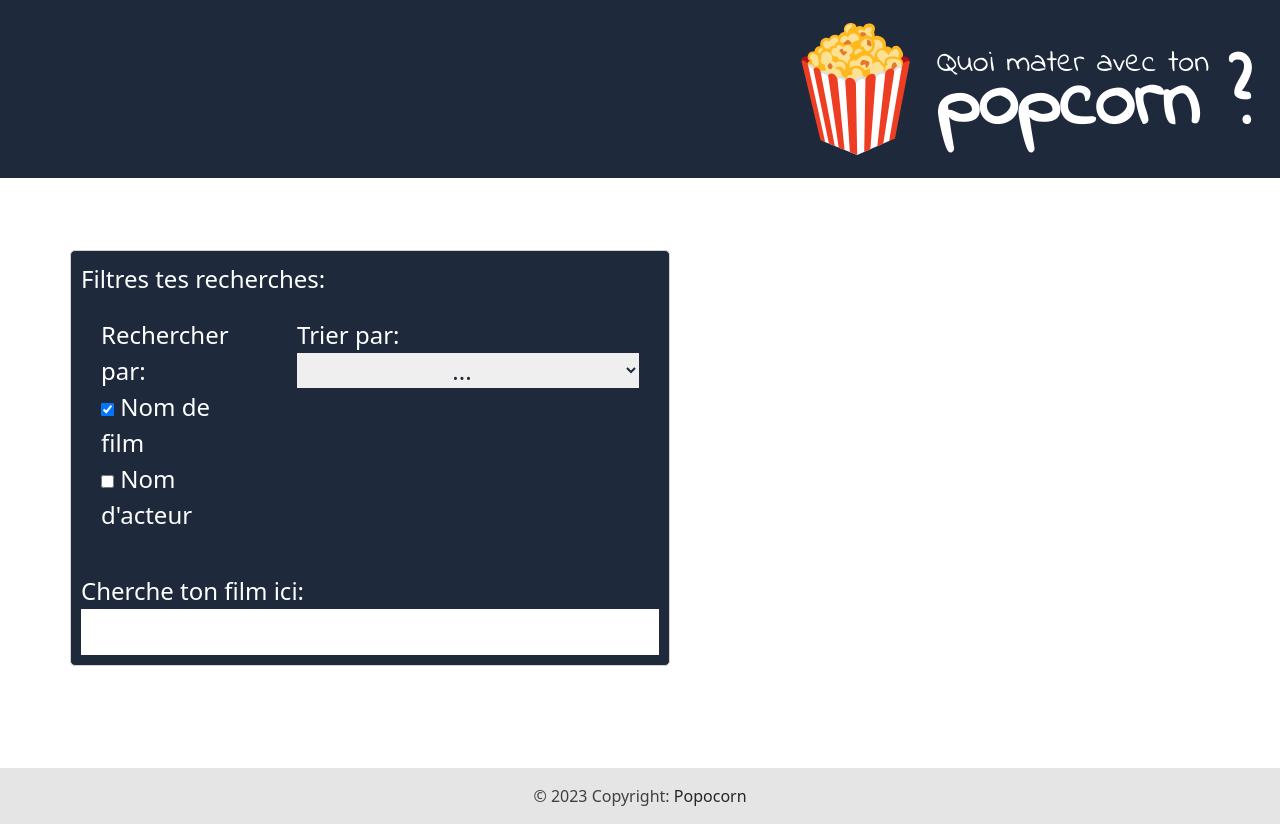
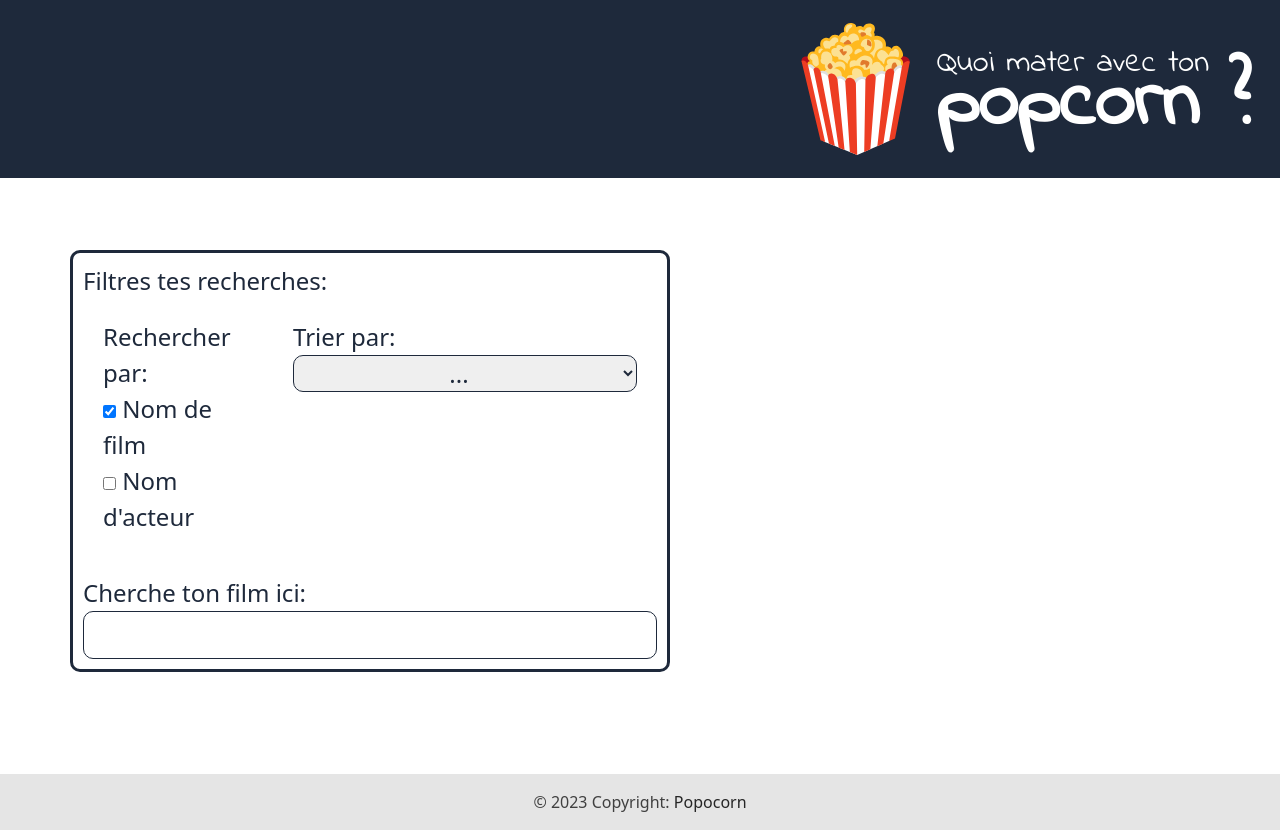
Before and after one commit to ntmanua/test-spot-react, a React (Vite) app: page / in a window 1280 px wide. Built offline with nearby package versions, Linux system fonts and the light colour scheme.

Commit message:
up styles

```diff
--- a/src/components/Dropdown/Dropdown.module.css
+++ b/src/components/Dropdown/Dropdown.module.css
@@ -5,4 +5,6 @@
 .selection {
     color: rgb(30 41 59);
     text-align: center;
+    border: 1px solid rgb(30 41 59);
+    border-radius: 10px;
 }
--- a/src/components/MovieList/MovieList.jsx
+++ b/src/components/MovieList/MovieList.jsx
@@ -37,15 +37,15 @@ const MovieList = ({ moviesData }) => {
                     />
                 </div>
 
-                <div className='flex flex-1 flex-col justify-between'>
-                    <div className='border-s border-gray-900/10 p-4 sm:border-l-transparent sm:p-6'>
+                <div className='flex flex-1 flex-col justify-between overflow-hidden'>
+                    <div className='h-full border-s border-gray-900/10 p-4 sm:border-l-transparent sm:p-6'>
                         <a href='#'>
                             <h3 className='font-bold uppercase text-gray-900 text-[25px]'>
                                 {movie.title}
                             </h3>
                         </a>
 
-                        <p className='mt-2 line-clamp-5 text-sm/relaxed text-gray-700 text-[20px]'>
+                        <p className='mt-2 text-sm/relaxed text-gray-700 text-[20px]'>
                             {movie.overview}
                         </p>
                     </div>
--- a/src/components/SearchBar/SearchBar.module.css
+++ b/src/components/SearchBar/SearchBar.module.css
@@ -5,13 +5,12 @@
 }
 .searchBar {
     width: 600px;
-    border: 1px solid lightgray;
-    border-radius: 5px;
+    border: 3px solid rgb(30 41 59);
+    border-radius: 10px;
     padding: 10px;
     margin: 70px 0 70px 70px;
-    color: #fff;
+    color: rgb(30 41 59);
     font-size: x-large;
-    background-color: rgb(30 41 59);
 }
 
 .searchBar form {
@@ -21,14 +20,15 @@
 
 .searchBar input {
     padding: 5px;
-    color: black;
+    color: rgb(30 41 59);
+    border: 1px solid rgb(30 41 59);
+    border-radius: 10px;
 }
 
 .optionsDiv {
     display: flex;
     margin-bottom: 20px;
 }
-
 @media (max-width: 767px) {
     .searchBar {
         width: 80%;
```
